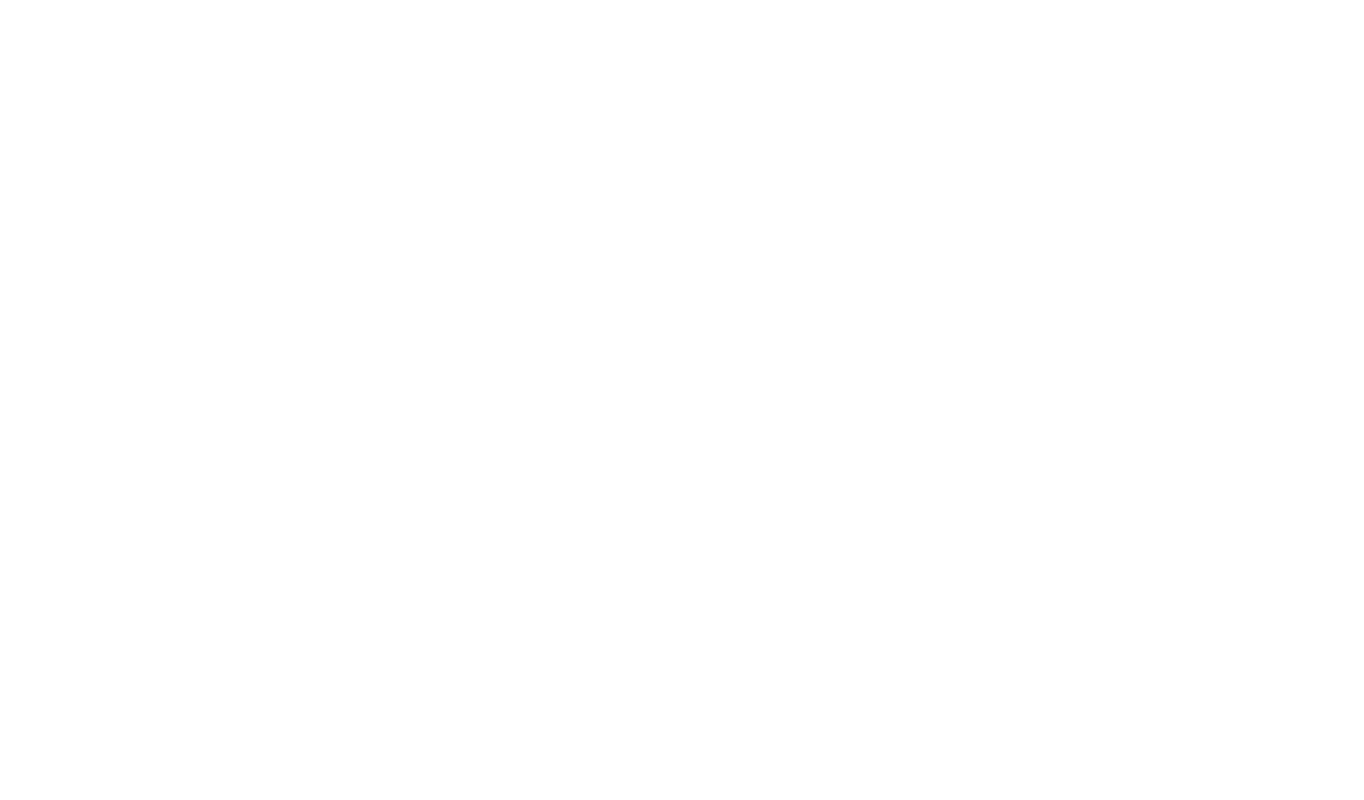
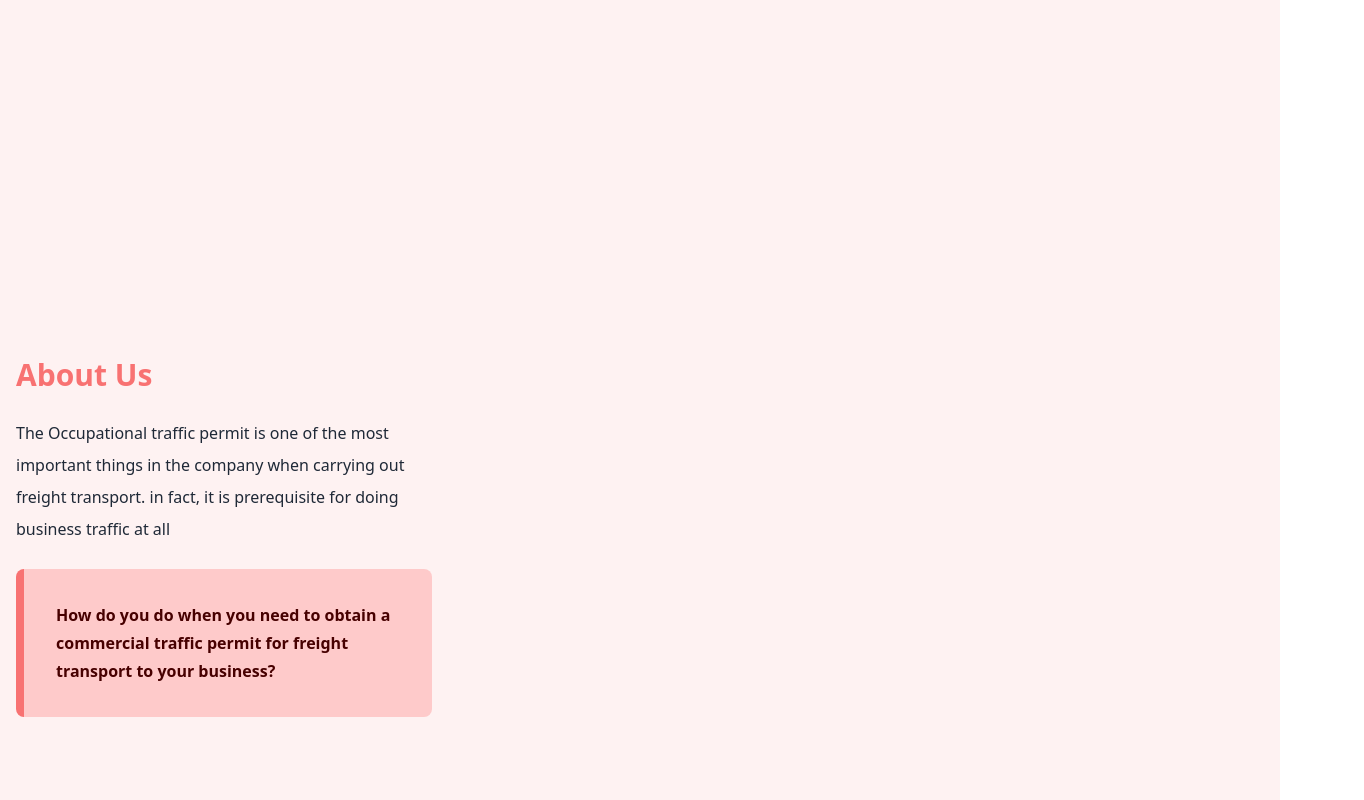
Before and after one commit to samiulalimsaad/web-amboos-react, a React (Vite) app: page / in a window 1280 px wide. Shown: the part 1220-2020 px from the top of the page, 1364 px wide, since content can reach past the window. Before the commit the page ends 1357 px from the top, so only its background shows below. Built offline with nearby package versions, Linux system fonts and the light colour scheme.

Commit message:
about section added

```diff
--- a/index.html
+++ b/index.html
@@ -1,12 +1,12 @@
 <!DOCTYPE html>
-<html lang="en">
+<html lang="en" class="scroll-smooth">
     <head>
         <meta charset="UTF-8" />
         <link rel="icon" type="image/svg+xml" href="/src/favicon.svg" />
         <meta name="viewport" content="width=device-width, initial-scale=1.0" />
         <title>Web Amboos</title>
     </head>
-    <body>
+    <body class="bg-red-50">
         <div id="root"></div>
         <script type="module" src="/src/main.tsx"></script>
     </body>
--- /dev/null
+++ b/src/About/index.tsx
@@ -0,0 +1,31 @@
+import React from "react";
+
+const About = () => {
+    return (
+        <section id="about" className="container min-h-screen mx-auto hero">
+            <div className="flex-col justify-between hero-content lg:flex-row-reverse">
+                <div data-aos="fade-left">
+                    <img src="/images/about.png" />
+                </div>
+                <div className="w-4/12">
+                    <h2 className="text-3xl font-bold text-error">About Us</h2>
+                    <p className="py-6 leading-8 ">
+                        The Occupational traffic permit is one of the most
+                        important things in the company when carrying out
+                        freight transport. in fact, it is prerequisite for doing
+                        business traffic at all
+                    </p>
+                    <div className="p-8 font-semibold leading-7 bg-red-200 border-l-8 rounded-lg border-error text-error-content">
+                        <p>
+                            How do you do when you need to obtain a commercial
+                            traffic permit for freight transport to your
+                            business?
+                        </p>
+                    </div>
+                </div>
+            </div>
+        </section>
+    );
+};
+
+export default About;
--- a/src/App.tsx
+++ b/src/App.tsx
@@ -1,4 +1,5 @@
 import { useState } from "react";
+import About from "./About";
 import Hero from "./Hero";
 import Navbar from "./Navbar";
 import Truck from "./Navbar/Truck";
@@ -11,6 +12,7 @@ function App() {
             <Navbar />
             <Hero />
             <Truck />
+            <About />
         </>
     );
 }
```
Also changed, not shown: public/images/Top.png (deleted), public/images/about.png (renamed from public/images/Group 11.png).
